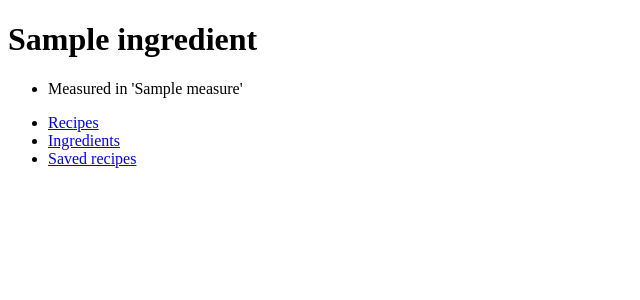
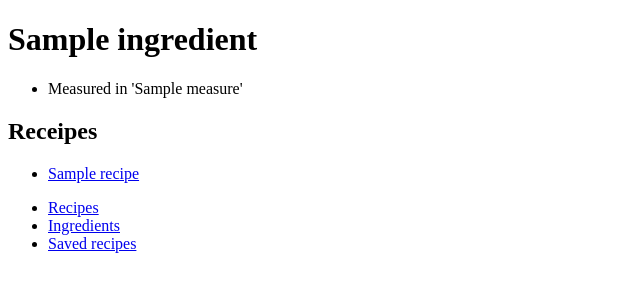
Before and after one commit to marchibbins/food, a Flask app: template templates/frontend/ingredient_detail.html in a window 1280 px wide. Shown: the top 300 px of the page, without its empty margins (0-640 px from the left). Run offline with Flask 2, Linux system fonts and the light colour scheme; the template is opened without the code that fills it: most values are stand-ins (such as "Sample title", 1, 10 or a date in 2020).

Commit message:
Add recipes to ingredient detail

```diff
--- a/frontend/views.py
+++ b/frontend/views.py
@@ -38,8 +38,9 @@ def ingredient_list():
 def ingredient_detail(slug):
     """ Render a ingredient matching a slug, or 404. """
     ingredient = Ingredient.get_or_404(slug)
+    recipes = Recipe.query(Recipe.quantities.ingredient == ingredient.key)
     return render_template('frontend/ingredient_detail.html',
-                           ingredient=ingredient)
+                           ingredient=ingredient, recipes=recipes)
 
 
 @frontend.route('/recipe/<slug>/<action>', methods=['GET', 'POST'])
--- a/templates/frontend/ingredient_detail.html
+++ b/templates/frontend/ingredient_detail.html
@@ -4,8 +4,20 @@
 
 {% block main %}
     <h1>{{ ingredient.name }}</h1>
-
     <ul>
         <li>Measured in '{{ ingredient.measure }}'</li>
     </ul>
+
+    {% if recipes %}
+        <h2>Receipes</h2>
+        <ul>
+            {% for recipe in recipes %}
+                <li>
+                    <a href="{{ url_for('frontend.recipe_detail', slug=recipe.slug) }}">{{ recipe.name }}</a>
+                </li>
+            {% endfor %}
+        </ul>
+    {% else %}
+        <p>No recipes found</p>
+    {% endif %}
 {% endblock %}
```
